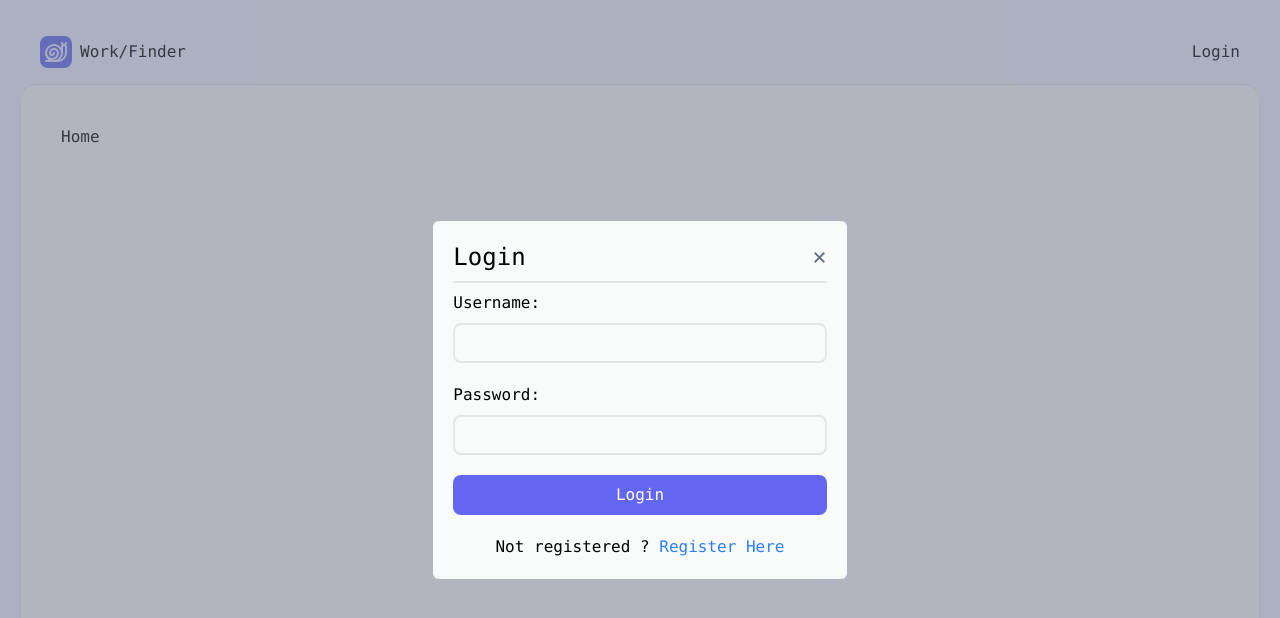
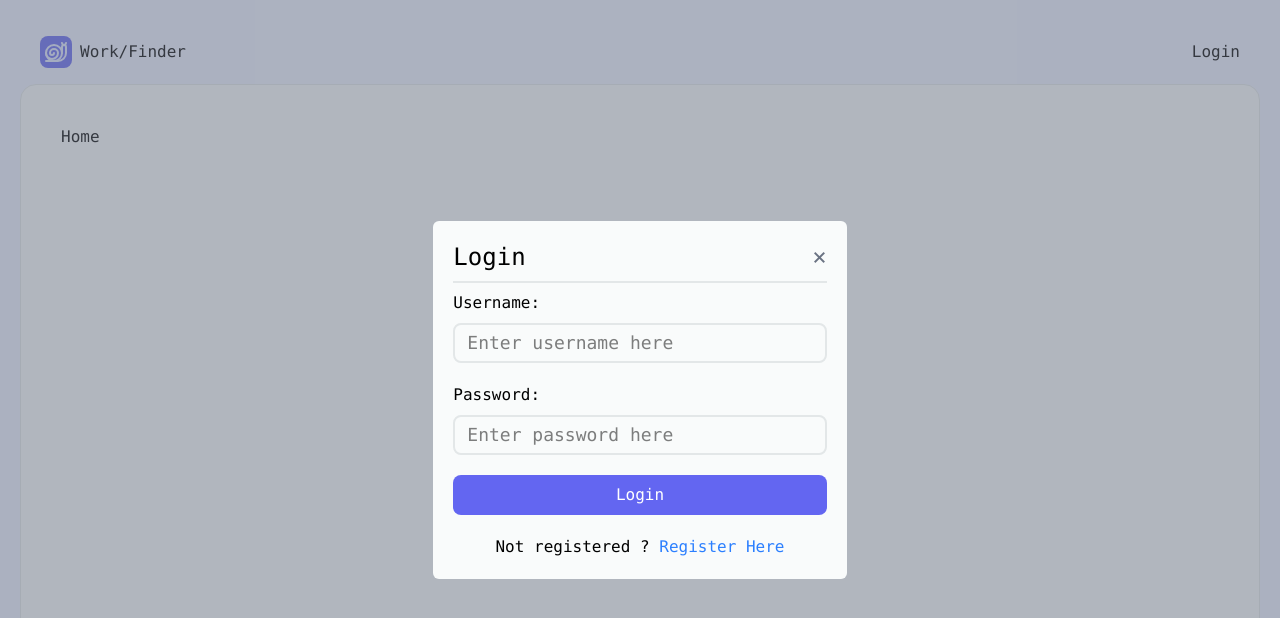
Before and after one commit to Hemanth1310/WorkFinder-MERN, a React (Vite) app in the folder frontend/: page / in a window 1280 px wide. Both pictures are taken after a click on the button "Login". Shown: the top 618 px of the page. Built offline with nearby package versions, Linux system fonts and the light colour scheme.

Commit message:
frontend-login-css-fix

```diff
--- a/frontend/src/components/layouts/Login.tsx
+++ b/frontend/src/components/layouts/Login.tsx
@@ -73,12 +73,12 @@ const Login = ({handleToggle, onClose}: Props) => {
     <form action={handleForm} className='w-full h-full flex flex-col items-center gap-5'>
         <div className='flex w-full flex-col gap-2'>
             <label >Username:</label>
-            <input name='email' type='email' className='w-full border-2 rounded-lg border-mist-200 text-lg p-1' placeholder=''></input>
+            <input name='email' type='email' className='w-full border-2 rounded-lg border-mist-200 text-lg p-1 pl-3' placeholder='Enter username here'></input>
             {errors.email && <p className='text-xs text-red-500'>{errors.email}</p>}
         </div>
         <div className='flex w-full flex-col gap-2'>
             <label >Password:</label>
-            <input name='password' type='password' className='border-2 rounded-lg border-mist-200 text-lg p-1' placeholder=''></input>
+            <input name='password' type='password' className='border-2 rounded-lg border-mist-200 text-lg p-1 pl-3' placeholder='Enter password here'></input>
              {errors.password && <p className='text-xs text-red-500'>{errors.password}</p>}
         </div>
         {errors.apiResponse && <p className='text-xs text-red-500'>Login Failed: {errors.apiResponse}</p>}
```
